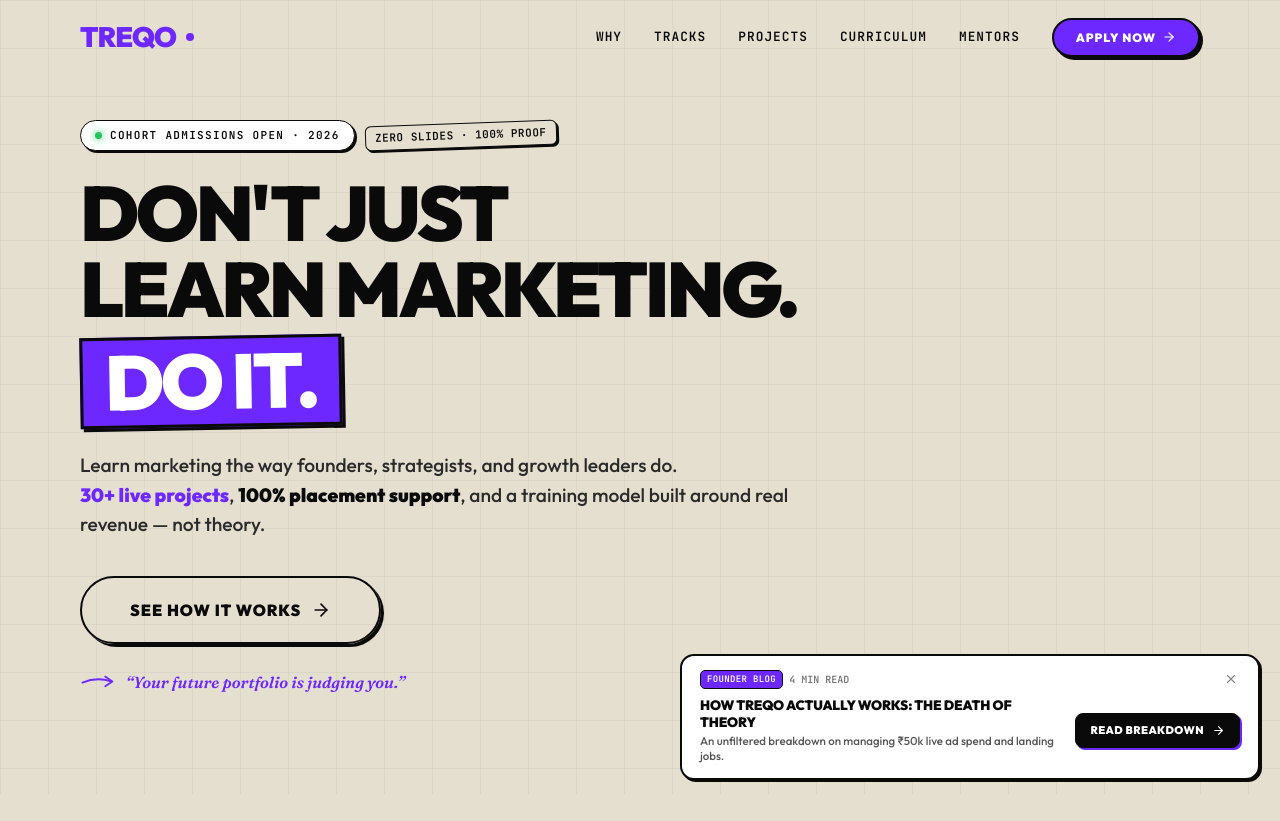
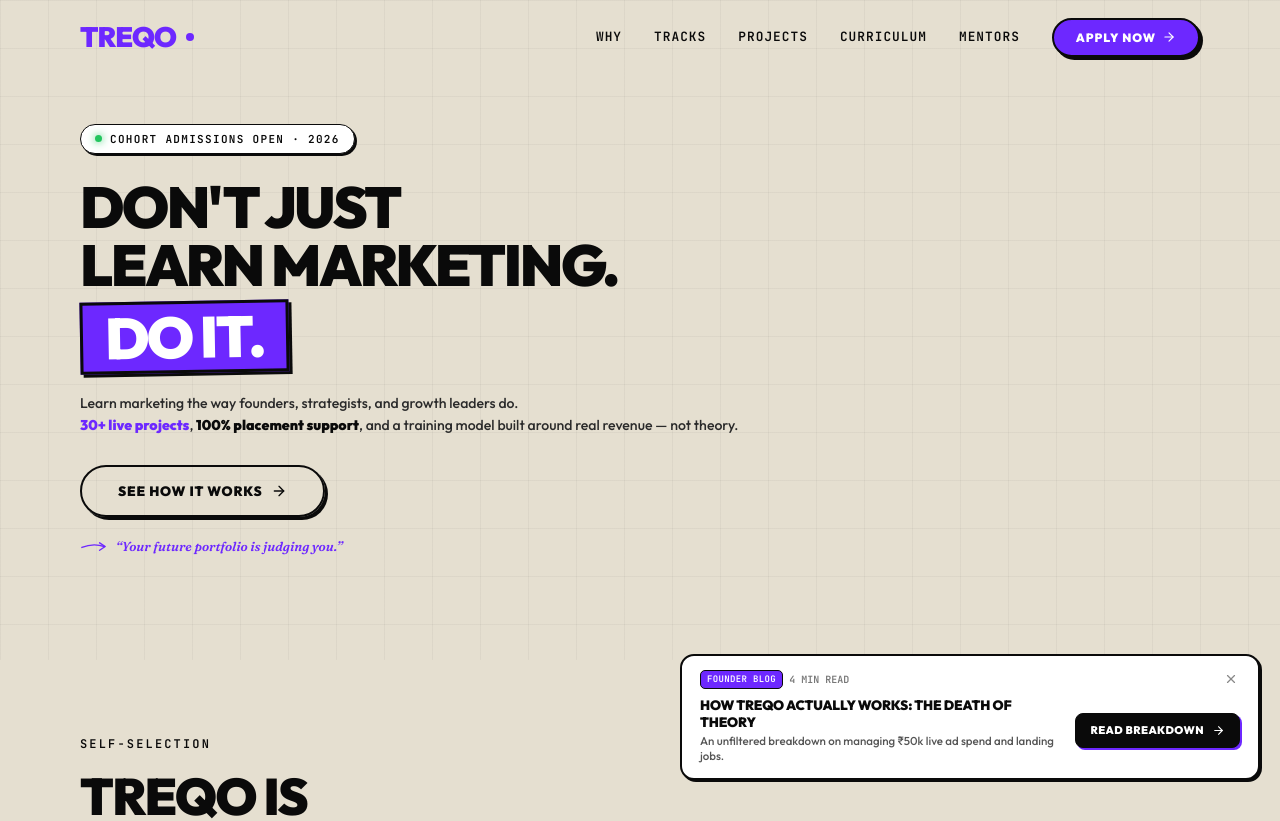
Before and after one commit to manoj-varma-p/Another-Treqo, a Next.js app: page / in a window 1280 px wide. Shown: the top 821 px of the page. Built offline with nearby package versions, Linux system fonts and the light colour scheme.

Commit message:
style: reduce hero section content size — headline, subtitle, CTA button, and annotation

```diff
--- a/components/HeroSection.jsx
+++ b/components/HeroSection.jsx
@@ -101,19 +101,18 @@
                 />
                 <span>COHORT ADMISSIONS OPEN · 2026</span>
               </div>
-              <DoodleBadge text="ZERO SLIDES · 100% PROOF" rotate={-2} highlight={false} />
             </div>
 
             {/* Main Headline */}
             <h1
               style={{
                 fontFamily: "var(--ff-display, 'Outfit', sans-serif)",
-                fontSize: 'clamp(3.2rem, 6vw, 5.5rem)',
+                fontSize: 'clamp(2.4rem, 4.5vw, 4.2rem)',
                 fontWeight: 900,
                 color: '#0A0A0A',
                 lineHeight: 1.0,
                 letterSpacing: '-0.04em',
-                margin: '0 0 24px',
+                margin: '0 0 20px',
                 textTransform: 'uppercase',
               }}
             >
@@ -138,11 +137,11 @@
             {/* Subtitle */}
             <p
               style={{
-                fontSize: 'clamp(18px, 1.5vw, 22px)',
+                fontSize: 'clamp(14px, 1.1vw, 17px)',
                 color: '#2A2A2A',
                 lineHeight: 1.55,
-                maxWidth: '740px',
-                margin: '0 0 36px',
+                maxWidth: '680px',
+                margin: '0 0 28px',
                 fontWeight: 500,
               }}
             >
@@ -159,35 +158,35 @@
                   style={{
                     background: 'transparent',
                     color: '#0A0A0A',
-                    border: '2.5px solid #0A0A0A',
+                    border: '2px solid #0A0A0A',
                     borderRadius: '999px',
-                    padding: '20px 48px',
+                    padding: '14px 36px',
                     fontWeight: 900,
-                    fontSize: '16px',
+                    fontSize: '13.5px',
                     letterSpacing: '0.06em',
                     textTransform: 'uppercase',
                     display: 'inline-flex',
                     alignItems: 'center',
-                    gap: 10,
+                    gap: 8,
                     boxShadow: '3px 3px 0px #0A0A0A',
                     cursor: 'pointer',
                   }}
                 >
                   <span>See How It Works</span>
-                  <ArrowRight size={20} />
+                  <ArrowRight size={16} />
                 </motion.div>
               </Link>
             </div>
 
             {/* Handwritten Note Annotation */}
-            <div style={{ display: 'flex', alignItems: 'center', gap: 10, marginTop: 26 }}>
-              <DoodleArrow direction="right" color="#6D28FF" size={36} />
+            <div style={{ display: 'flex', alignItems: 'center', gap: 8, marginTop: 20 }}>
+              <DoodleArrow direction="right" color="#6D28FF" size={28} />
               <span
                 style={{
                   fontFamily: "'Fraunces', Georgia, serif",
                   fontStyle: 'italic',
                   fontWeight: 600,
-                  fontSize: '16px',
+                  fontSize: '13px',
                   color: '#6D28FF',
                 }}
               >
```
